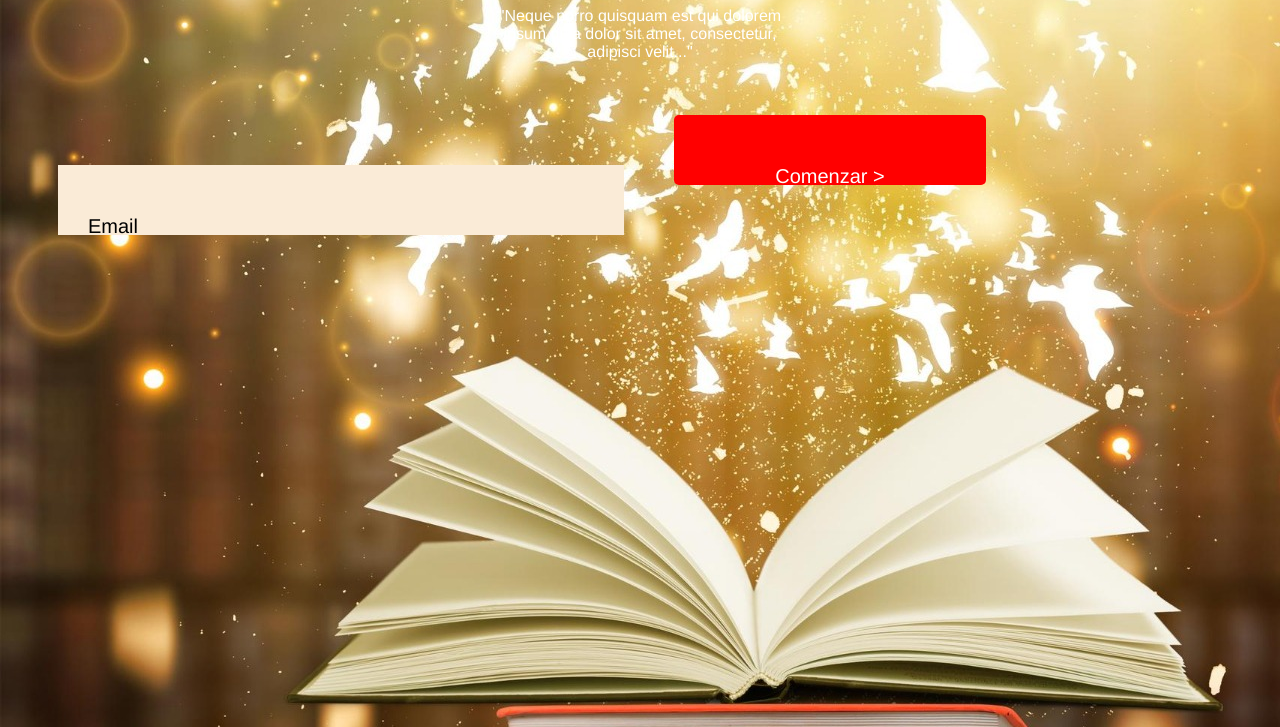
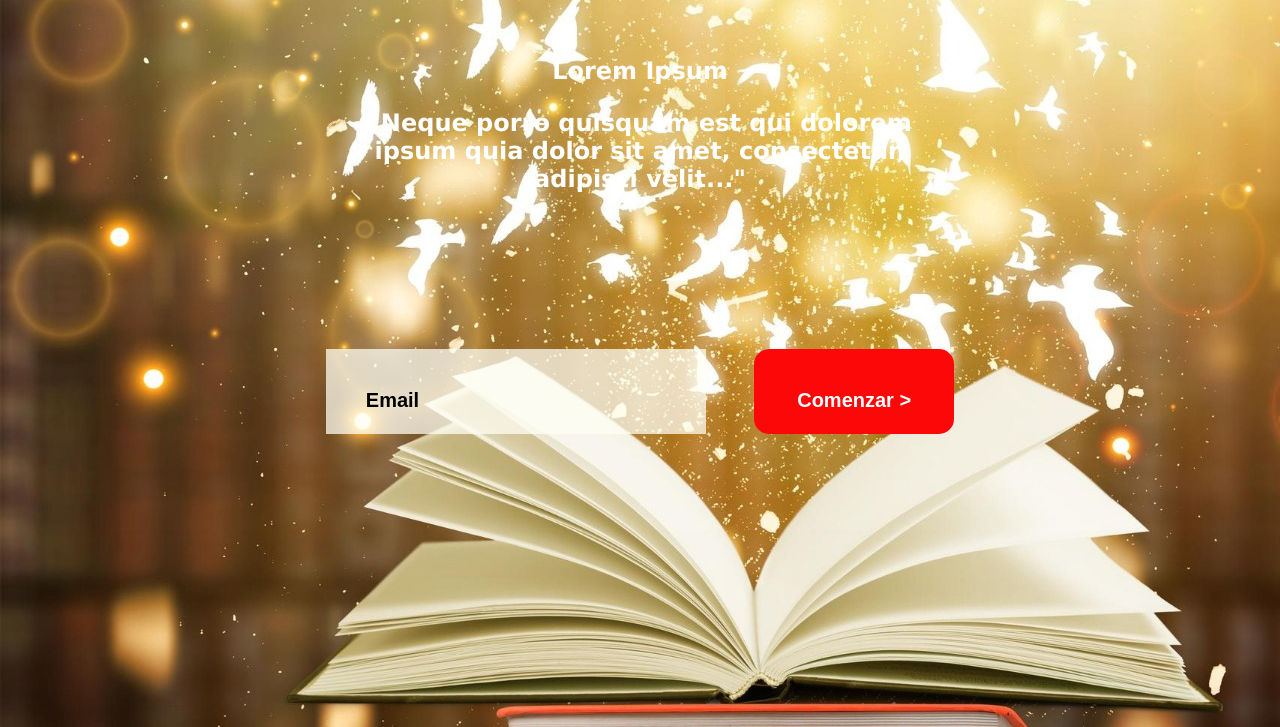
Before and after one commit to angelamararo/LectoresUruguay, a plain HTML site: page Index.html in a window 1280 px wide. Shown: the part 73-800 px from the top of the page. Drawn offline with Linux system fonts and the light colour scheme.

Commit message:
Modificado

```diff
--- a/Index.html
+++ b/Index.html
@@ -7,20 +7,20 @@
     <link href="css/Estilos.css" rel="stylesheet"/>
 </head>
 <body>
-    <h1>Lorem Ipsum</h1>
-    <div>"Neque porro quisquam est qui dolorem <br/>
-        ipsum quia dolor sit amet, consectetur,<br/>
-        adipisci velit..."
+    <h1>LOGO</h1>
         <br/>
         <br/>
         <br/>
         <br/>
-    </div>
-    <div class="caja">
-        <p>Email</p>
-    </div>
-    <div class ="caja2">
-        <p>Comenzar > </p>
-    </div>
+    <h2>Lorem Ipsum</h>
+    <p>"Neque porro quisquam est qui dolorem <br/>
+        ipsum quia dolor sit amet, consectetur,<br/>
+        adipisci velit..."</p>
+        <br/>
+        <br/>
+        <br/>
+        <br/>
+    <div> Email </div>
+    <div class="contenedor">Comenzar  > </div>
 </body>
 </html>
--- a/css/Estilos.css
+++ b/css/Estilos.css
@@ -1,35 +1,35 @@
 h1{
+    text-align: left;
+    color: black;
+    font-family: 'Times New Roman', Times, serif;
+    background-color: white; padding: 10px; height: 30px; margin: -10px;
+}
+h2{
     text-align: center;
-    font-family: 'Times New Roman', Times, serif;
+    font-family:'Lucida Sans', 'Lucida Sans Regular', 'Lucida Grande', 'Lucida Sans Unicode', Geneva, Verdana, sans-serif
 }
 body{
-    background-color: antiquewhite;
     color: white;
     background-image: url("/img/Imagen1.jpg");
 }
 div{
-    border: none;
+    padding: 40px;
+    border: 30 px;
+    width: 300px;
+    height: 5px;
+    color: black;
+    background-color: rgba(255, 255, 244, 0.733);
+    text-align: left;
+    margin: 20px;
+    font-size: 20px;
+    font-family: Arial, Helvetica, sans-serif;
+    display: inline-block;
+}
+div.contenedor{
+    color: white;
+    background-color: rgb(252, 8, 8);
+    border-radius: 15px;
+    width: 120px;
     text-align: center;
-    font-family: 'Franklin Gothic Medium', 'Arial Narrow', Arial, sans-serif;
+    display: inline-block;
 }
-.caja {
-    padding: 30px;
-    width: 40%;
-    height: 10px;
-    color: black;
-    background-color: antiquewhite;
-    text-align: left;
-    margin: 50px;
-    font-size: 20px;
-    float: left;
-}
-div.caja2{
-    padding: 30px;
-    width: 20%;
-    height: 10px;
-    border-radius: 5px;
-    background-color: red;
-    color: white;
-    font-size: 20px;
-    float: left;
-}
```
